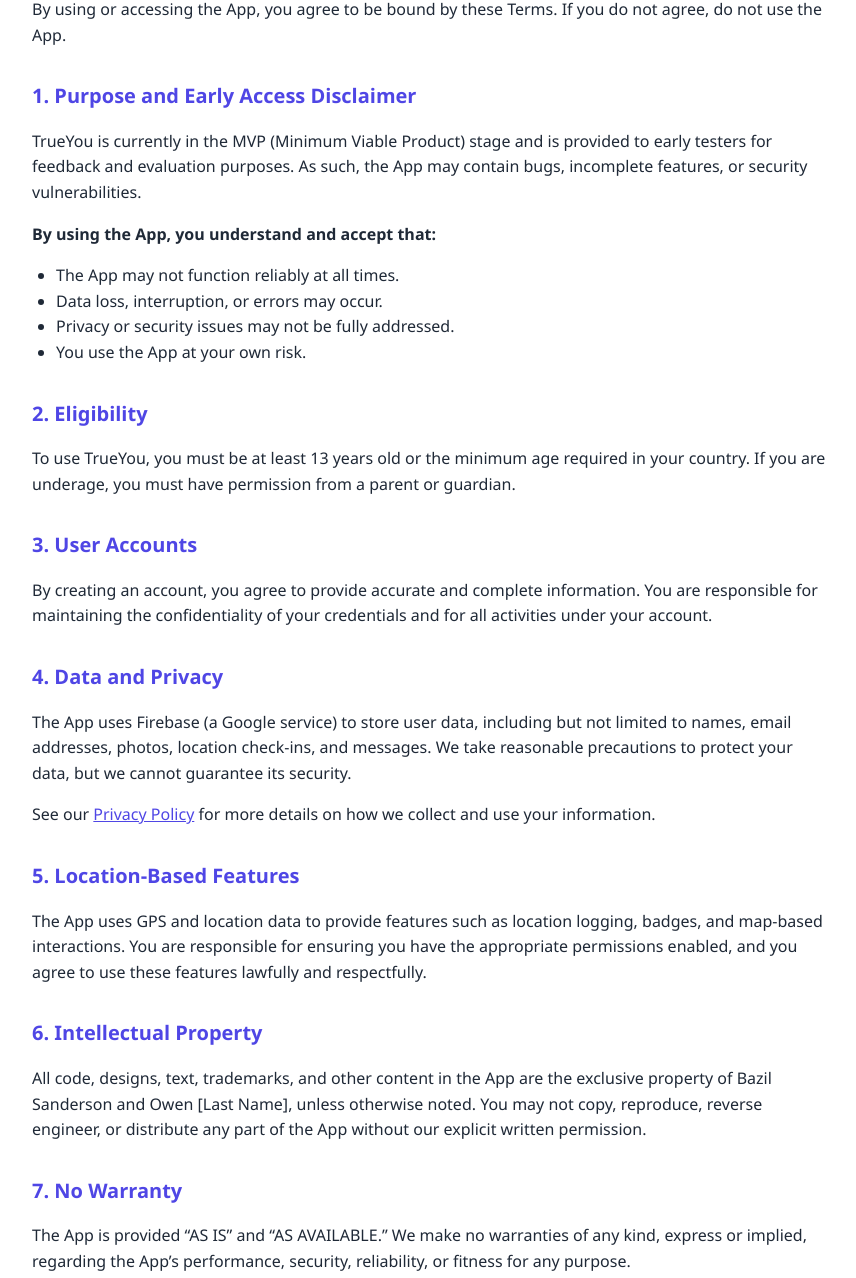
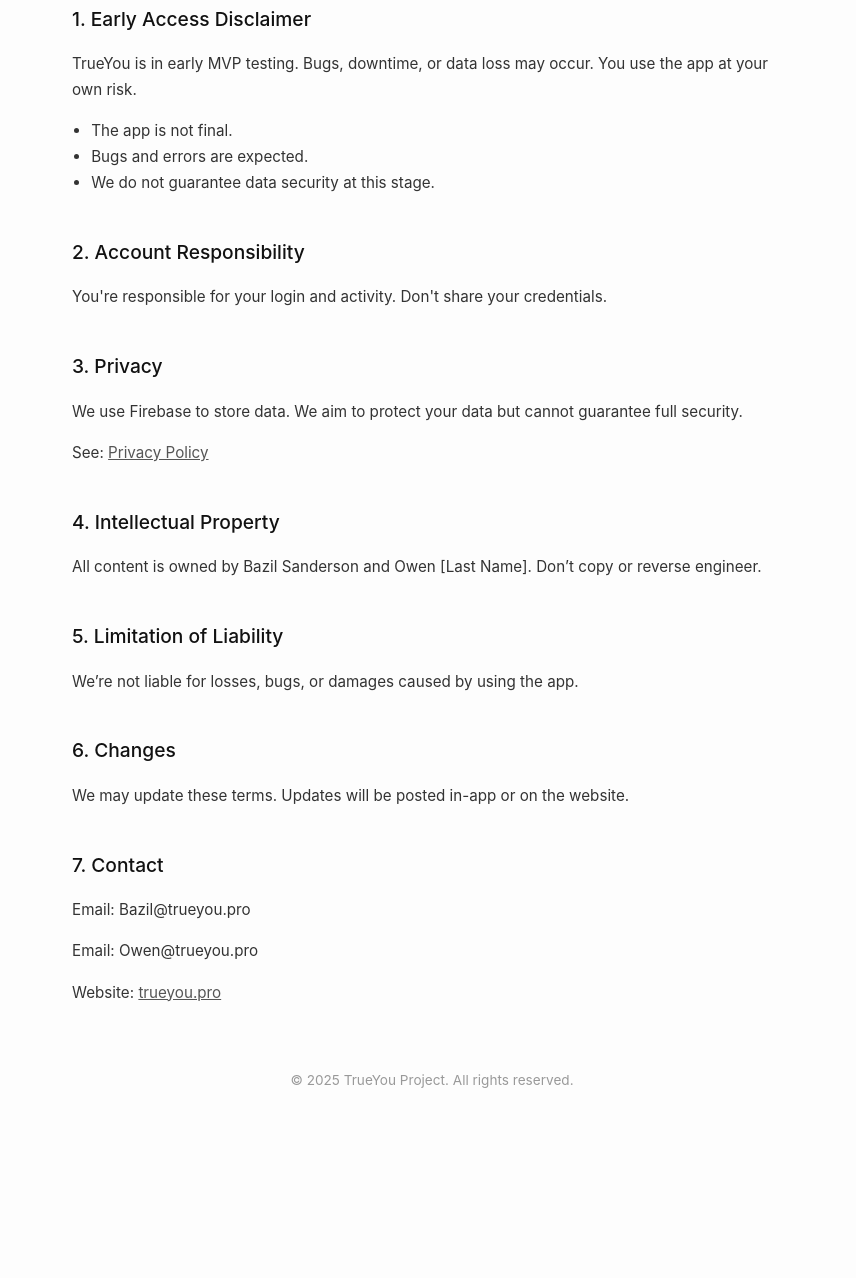
Before and after one commit to TrueYou4/TrueYou4, a plain HTML site: page terms.html in a window 1280 px wide. Shown: the part 307-1585 px from the top of the page, without its empty margins (208-1064 px from the left). After the commit the page ends 1431 px from the top, so only its background shows below. Drawn offline with Linux system fonts and the light colour scheme.

Commit message:
Update terms.html

```diff
--- a/terms.html
+++ b/terms.html
@@ -5,123 +5,98 @@
   <meta name="viewport" content="width=device-width, initial-scale=1" />
   <title>Terms and Conditions – TrueYou</title>
   <style>
-    :root {
-      --primary-color: #4f46e5;
-      --text-color: #1f2937;
-      --background-color: #f9fafb;
-      --section-bg: #ffffff;
-    }
-
     body {
       margin: 0;
-      font-family: 'Segoe UI', Roboto, sans-serif;
-      background-color: var(--background-color);
-      color: var(--text-color);
-      line-height: 1.6;
-      padding: 0 1rem;
+      font-family: 'Inter', sans-serif;
+      background-color: #fdfdfd;
+      color: #111;
+      line-height: 1.7;
+      padding: 0;
     }
 
     header {
-      background-color: var(--primary-color);
-      color: white;
       padding: 2rem 1rem;
       text-align: center;
+      border-bottom: 1px solid #eee;
     }
 
     header h1 {
       margin: 0;
-      font-size: 2rem;
+      font-size: 1.8rem;
+      font-weight: 600;
     }
 
     main {
-      max-width: 800px;
-      margin: 2rem auto;
-      background-color: var(--section-bg);
-      padding: 2rem;
-      border-radius: 12px;
-      box-shadow: 0 4px 12px rgba(0, 0, 0, 0.05);
+      max-width: 720px;
+      margin: 3rem auto;
+      padding: 0 1.5rem;
     }
 
     h2 {
-      margin-top: 2rem;
-      font-size: 1.25rem;
-      color: var(--primary-color);
+      font-size: 1.2rem;
+      font-weight: 500;
+      margin-top: 2.5rem;
+    }
+
+    p, ul {
+      font-size: 0.95rem;
+      color: #333;
+    }
+
+    ul {
+      padding-left: 1.2rem;
     }
 
     a {
-      color: var(--primary-color);
+      color: #555;
       text-decoration: underline;
-    }
-
-    ul {
-      margin: 0;
-      padding-left: 1.5rem;
     }
 
     footer {
       text-align: center;
-      font-size: 0.9rem;
+      font-size: 0.85rem;
+      color: #999;
       margin: 4rem 0 2rem;
-      color: #6b7280;
     }
   </style>
 </head>
 <body>
   <header>
-    <h1>TrueYou Project – Terms and Conditions</h1>
+    <h1>Terms and Conditions</h1>
     <p>Effective Date: May 27, 2025</p>
   </header>
 
   <main>
-    <p>Welcome to TrueYou. These Terms and Conditions ("Terms") govern your access to and use of the TrueYou mobile application (the "App"), developed by Bazil Sanderson and Owen [Last Name] ("We", "Us", "Our"). By using or accessing the App, you agree to be bound by these Terms. If you do not agree, do not use the App.</p>
+    <p>Welcome to TrueYou. These Terms govern your access to and use of the TrueYou app. By using the app, you agree to these Terms. If you do not agree, do not use the app.</p>
 
-    <h2>1. Purpose and Early Access Disclaimer</h2>
-    <p>TrueYou is currently in the MVP (Minimum Viable Product) stage and is provided to early testers for feedback and evaluation purposes. As such, the App may contain bugs, incomplete features, or security vulnerabilities.</p>
-    <p><strong>By using the App, you understand and accept that:</strong></p>
+    <h2>1. Early Access Disclaimer</h2>
+    <p>TrueYou is in early MVP testing. Bugs, downtime, or data loss may occur. You use the app at your own risk.</p>
     <ul>
-      <li>The App may not function reliably at all times.</li>
-      <li>Data loss, interruption, or errors may occur.</li>
-      <li>Privacy or security issues may not be fully addressed.</li>
-      <li>You use the App at your own risk.</li>
+      <li>The app is not final.</li>
+      <li>Bugs and errors are expected.</li>
+      <li>We do not guarantee data security at this stage.</li>
     </ul>
 
-    <h2>2. Eligibility</h2>
-    <p>To use TrueYou, you must be at least 13 years old or the minimum age required in your country. If you are underage, you must have permission from a parent or guardian.</p>
+    <h2>2. Account Responsibility</h2>
+    <p>You're responsible for your login and activity. Don't share your credentials.</p>
 
-    <h2>3. User Accounts</h2>
-    <p>By creating an account, you agree to provide accurate and complete information. You are responsible for maintaining the confidentiality of your credentials and for all activities under your account.</p>
+    <h2>3. Privacy</h2>
+    <p>We use Firebase to store data. We aim to protect your data but cannot guarantee full security.</p>
+    <p>See: <a href="/privacy">Privacy Policy</a></p>
 
-    <h2>4. Data and Privacy</h2>
-    <p>The App uses Firebase (a Google service) to store user data, including but not limited to names, email addresses, photos, location check-ins, and messages. We take reasonable precautions to protect your data, but we cannot guarantee its security.</p>
-    <p>See our <a href="https://trueyou.pro/privacy">Privacy Policy</a> for more details on how we collect and use your information.</p>
+    <h2>4. Intellectual Property</h2>
+    <p>All content is owned by Bazil Sanderson and Owen [Last Name]. Don’t copy or reverse engineer.</p>
 
-    <h2>5. Location-Based Features</h2>
-    <p>The App uses GPS and location data to provide features such as location logging, badges, and map-based interactions. You are responsible for ensuring you have the appropriate permissions enabled, and you agree to use these features lawfully and respectfully.</p>
+    <h2>5. Limitation of Liability</h2>
+    <p>We’re not liable for losses, bugs, or damages caused by using the app.</p>
 
-    <h2>6. Intellectual Property</h2>
-    <p>All code, designs, text, trademarks, and other content in the App are the exclusive property of Bazil Sanderson and Owen [Last Name], unless otherwise noted. You may not copy, reproduce, reverse engineer, or distribute any part of the App without our explicit written permission.</p>
+    <h2>6. Changes</h2>
+    <p>We may update these terms. Updates will be posted in-app or on the website.</p>
 
-    <h2>7. No Warranty</h2>
-    <p>The App is provided “AS IS” and “AS AVAILABLE.” We make no warranties of any kind, express or implied, regarding the App’s performance, security, reliability, or fitness for any purpose.</p>
-
-    <h2>8. Limitation of Liability</h2>
-    <p>To the maximum extent permitted by law, we are not liable for any indirect, incidental, consequential, or special damages arising out of or related to your use of the App. This includes, but is not limited to, loss of data, loss of access, emotional distress, or exposure to inappropriate content due to user behavior.</p>
-
-    <h2>9. Termination</h2>
-    <p>We reserve the right to suspend or terminate your access to the App at any time, with or without notice, for conduct that we believe violates these Terms or is harmful to other users, us, or third parties.</p>
-
-    <h2>10. Modifications</h2>
-    <p>We may update these Terms at any time. If we do, we’ll post the updated version on our website or in-app, and your continued use of the App means you accept the revised Terms.</p>
-
-    <h2>11. Contact</h2>
-    <p>If you have questions about these Terms, please contact us:</p>
-    <ul>
-      <li>Email: Bazil@trueyou.pro</li>
-      <li>Email: Owen@trueyou.pro</li>
-      <li>Website: <a href="https://trueyou.pro">https://trueyou.pro</a></li>
-    </ul>
-
-    <p>Thank you for helping us build TrueYou.</p>
+    <h2>7. Contact</h2>
+    <p>Email: Bazil@trueyou.pro</p>
+    <p>Email: Owen@trueyou.pro</p>
+    <p>Website: <a href="https://trueyou.pro">trueyou.pro</a></p>
   </main>
 
   <footer>
```
